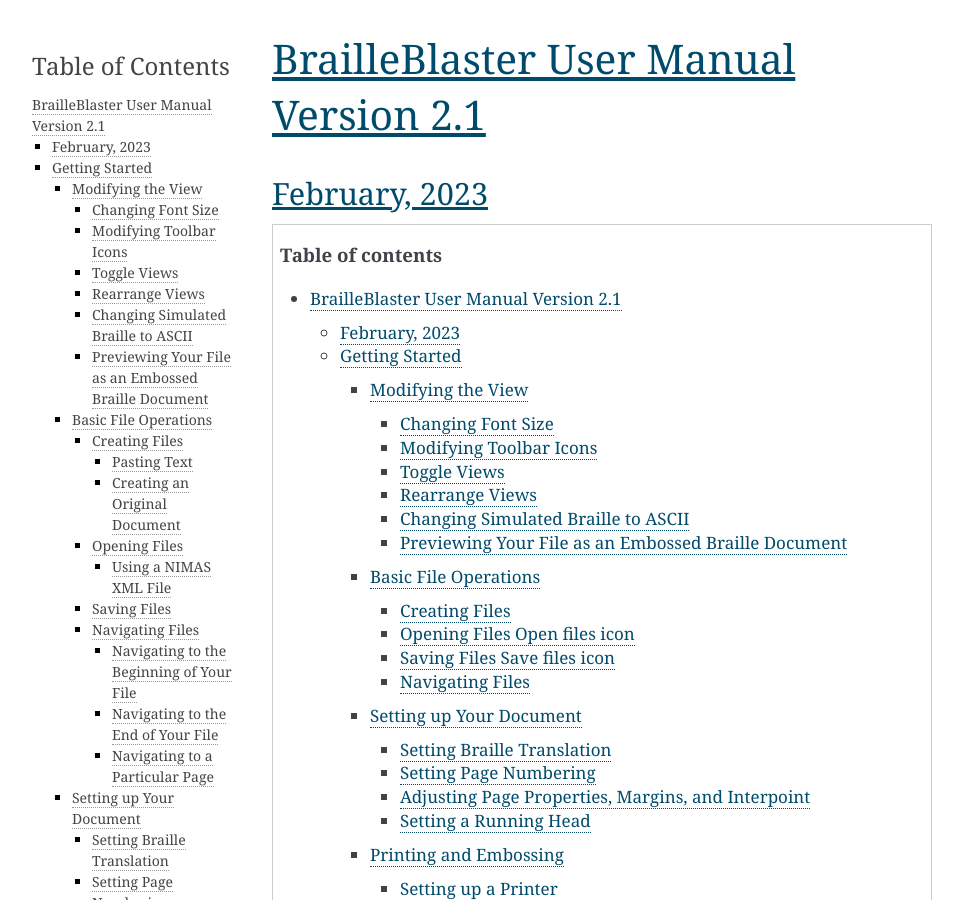
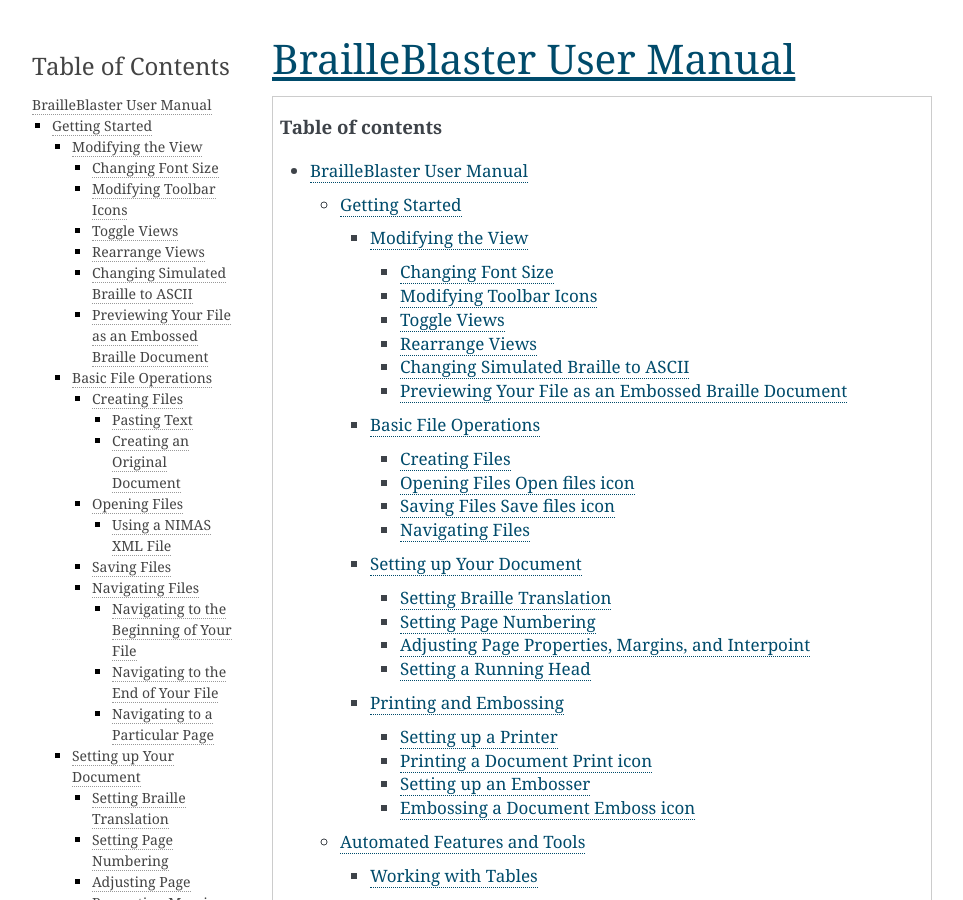
Before and after one commit to mwhapples/BrailleBlaster-NG-docs, a Sphinx documentation site: the page built from source/index.md, in a window 1280 px wide and 900 px high. Shown: the whole window, without its empty margins (148-1111 px from the left). Built offline with Sphinx 7.4.7, drawn with Linux system fonts in a browser that asks for light colours; some of the changed text lies outside the part shown.

Commit message:
Update the user guide to reflect current situation, no versioning and no video links.

````diff
--- a/source/index.md
+++ b/source/index.md
@@ -1,17 +1,10 @@
-# BrailleBlaster User Manual Version 2.1
-
-### February, 2023
+# BrailleBlaster User Manual
 
 ```{contents} Table of contents
 :depth: 4
 ```
 
 ## Getting Started
-
-Please watch our videos: [Introduction to
-BrailleBlaster](https://www.youtube.com/watch?v=AJEbIoO_ybg) and
-[Getting Started with
-BrailleBlaster](https://www.youtube.com/watch?v=682dbbo6SmU&t=2s)!
 
 ### Modifying the View
 
````
